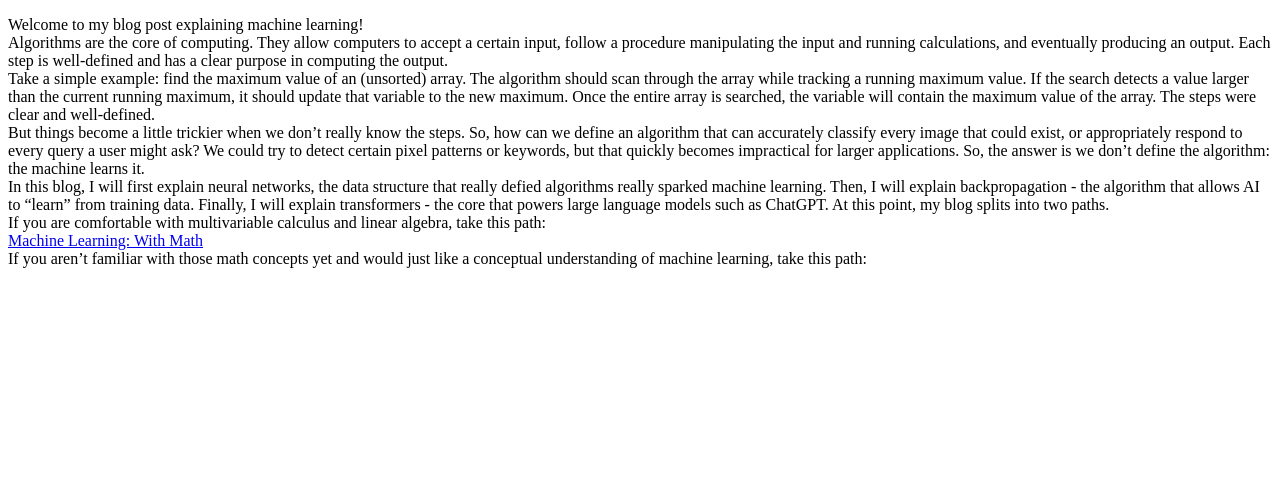
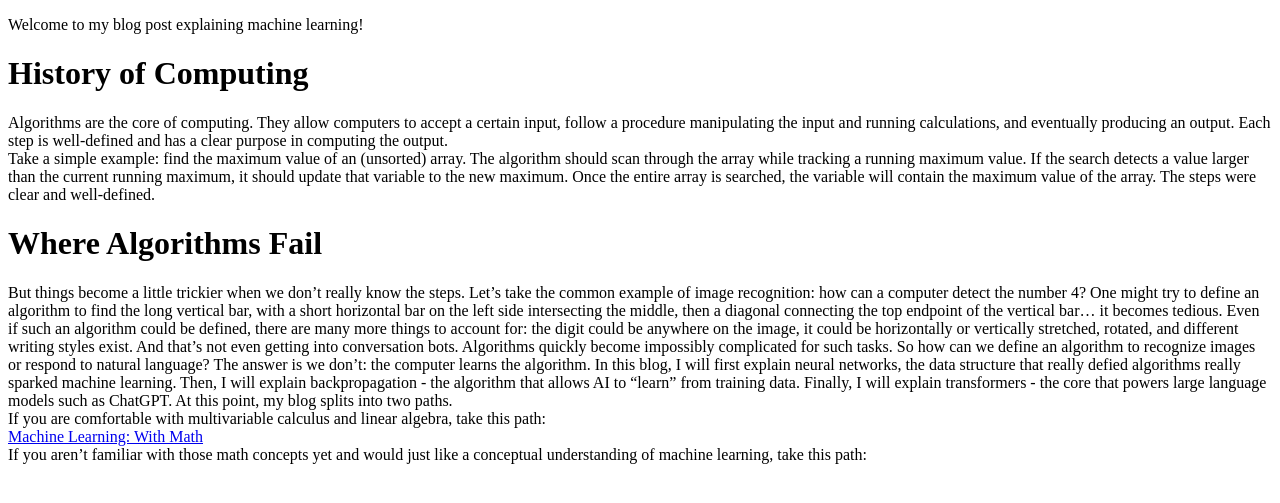
Before and after one commit to derrick-x/derrick-x.github.io, a Jekyll site: the page built from machine-learning.md, in a window 1280 px wide. Shown: the top 503 px of the page. Built offline with Jekyll 4.4.1, drawn with Linux system fonts in a browser that asks for light colours.

Commit message:
Worked on Machine Learning: Start

```diff
--- a/machine-learning.md
+++ b/machine-learning.md
@@ -4,9 +4,11 @@ title: "Machine Learning: Start"
 permalink: "/machine-learning/"
 ---
 Welcome to my blog post explaining machine learning!
+# History of Computing
 Algorithms are the core of computing. They allow computers to accept a certain input, follow a procedure manipulating the input and running calculations, and eventually producing an output. Each step is well-defined and has a clear purpose in computing the output.
 Take a simple example: find the maximum value of an (unsorted) array. The algorithm should scan through the array while tracking a running maximum value. If the search detects a value larger than the current running maximum, it should update that variable to the new maximum. Once the entire array is searched, the variable will contain the maximum value of the array. The steps were clear and well-defined.
-But things become a little trickier when we don't really know the steps. So, how can we define an algorithm that can accurately classify every image that could exist, or appropriately respond to every query a user might ask? We could try to detect certain pixel patterns or keywords, but that quickly becomes impractical for larger applications. So, the answer is we don't define the algorithm: the machine learns it.
+# Where Algorithms Fail
+But things become a little trickier when we don't really know the steps. Let's take the common example of image recognition: how can a computer detect the number 4? One might try to define an algorithm to find the long vertical bar, with a short horizontal bar on the left side intersecting the middle, then a diagonal connecting the top endpoint of the vertical bar... it becomes tedious. Even if such an algorithm could be defined, there are many more things to account for: the digit could be anywhere on the image, it could be horizontally or vertically stretched, rotated, and different writing styles exist. And that's not even getting into conversation bots. Algorithms quickly become impossibly complicated for such tasks. So how can we define an algorithm to recognize images or respond to natural language? The answer is we don't: the computer learns the algorithm.
 In this blog, I will first explain neural networks, the data structure that really defied algorithms really sparked machine learning. Then, I will explain backpropagation - the algorithm that allows AI to "learn" from training data. Finally, I will explain transformers - the core that powers large language models such as ChatGPT.
 At this point, my blog splits into two paths.
 If you are comfortable with multivariable calculus and linear algebra, take this path:
```
